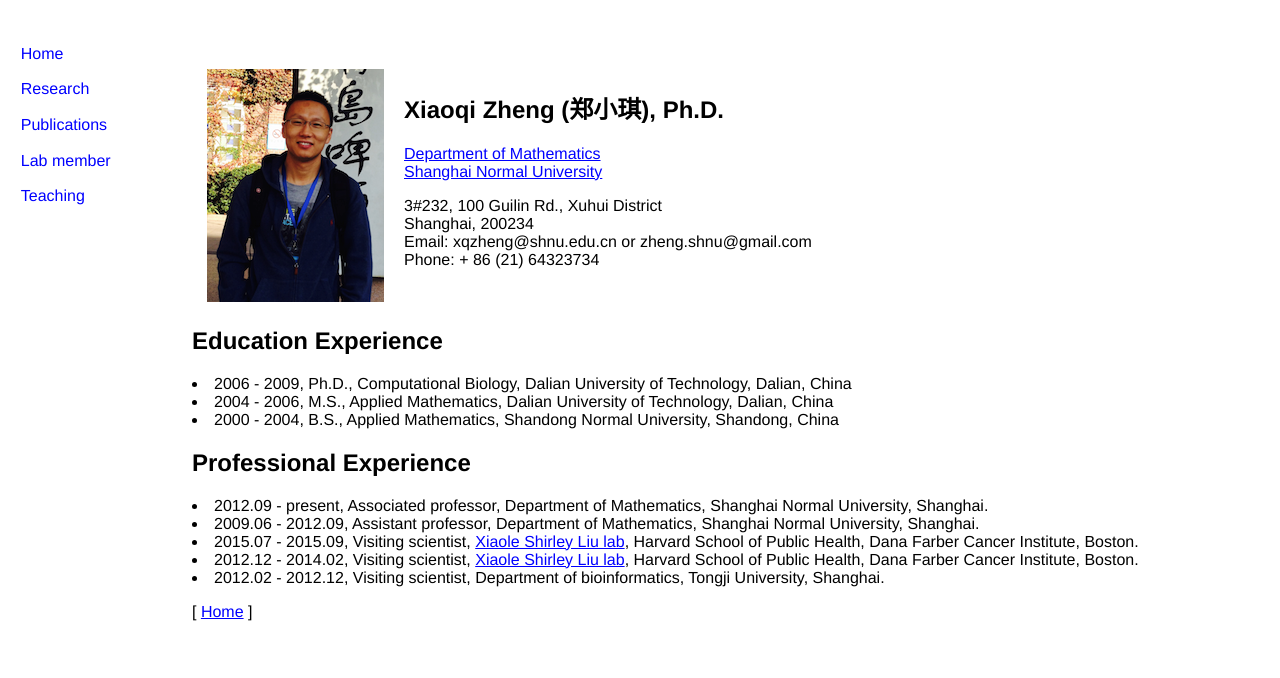
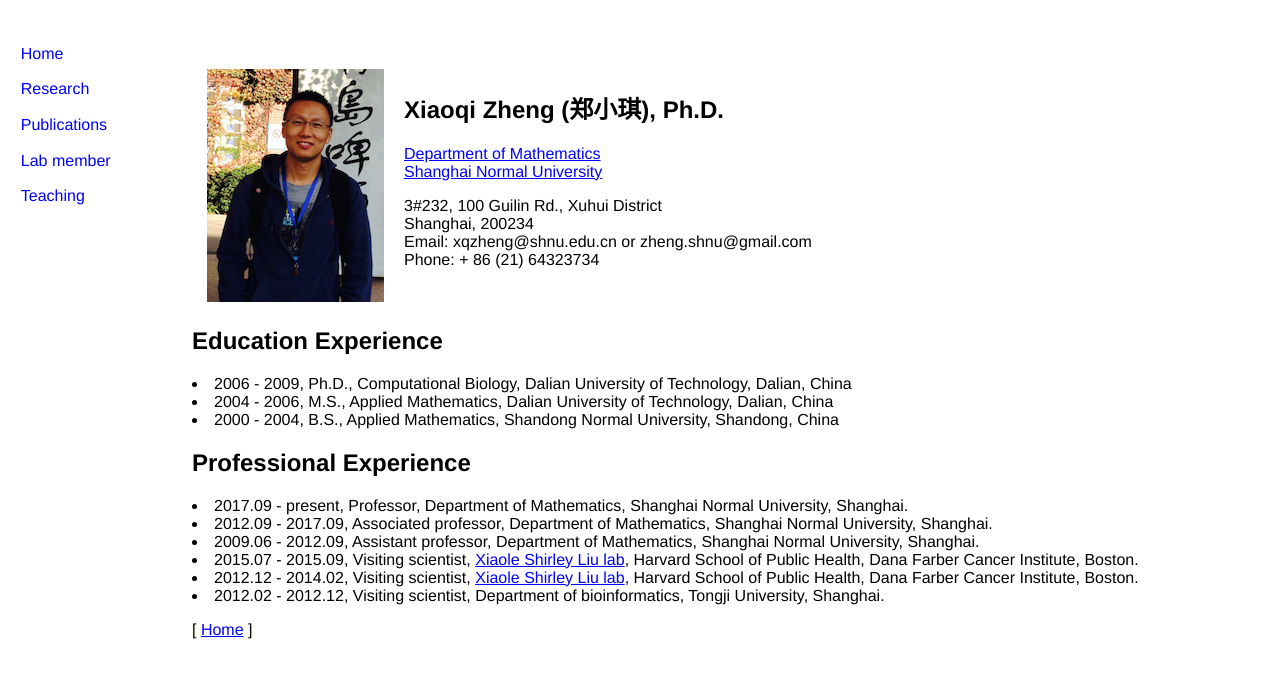
Before and after one commit to Xiaoqizheng/xiaoqizheng.github.io, a plain HTML site: page index.html in a window 1280 px wide. Drawn offline with Linux system fonts and the light colour scheme.

Commit message:
Update index.html

```diff
--- a/index.html
+++ b/index.html
@@ -48,7 +48,8 @@ Phone: + 86 (21) 64323734<br>
 <li> 2000 - 2004, B.S., Applied Mathematics, Shandong Normal University, Shandong, China
 
 <h2>Professional Experience</h2>
-<li> 2012.09 - present, Associated professor, Department of Mathematics, Shanghai Normal University, Shanghai.
+<li> 2017.09 - present, Professor, Department of Mathematics, Shanghai Normal University, Shanghai.
+<li> 2012.09 - 2017.09, Associated professor, Department of Mathematics, Shanghai Normal University, Shanghai.
 <li> 2009.06 - 2012.09, Assistant professor, Department of Mathematics, Shanghai Normal University, Shanghai.
 <li> 2015.07 - 2015.09, Visiting scientist, <a href="http://liulab.dfci.harvard.edu/">Xiaole Shirley Liu lab</a>, Harvard School of Public Health, Dana Farber Cancer Institute, Boston.
 <li> 2012.12 - 2014.02, Visiting scientist, <a href="http://liulab.dfci.harvard.edu/">Xiaole Shirley Liu lab</a>, Harvard School of Public Health, Dana Farber Cancer Institute, Boston.
```
